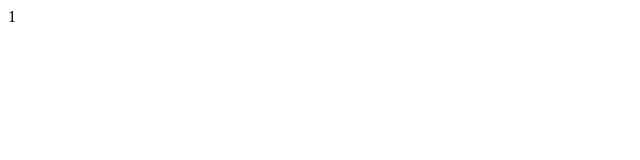
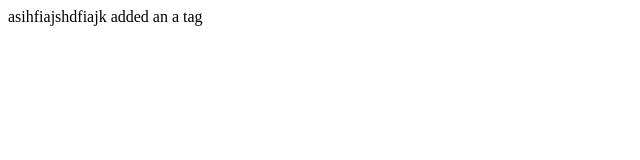
Before and after one commit to richard-kurian/git-one, a plain HTML site: page test.html in a window 1280 px wide. Shown: the whole page, without its empty margins (0-640 px from the left). Drawn offline with Linux system fonts and the light colour scheme.

Commit message:
Revert "test with 2 lines"
This reverts commit a48008a0e56a9233658fa9615f8657c83621ccca.

```diff
--- a/test.html
+++ b/test.html
@@ -1,2 +1,3 @@
 <!DOCTYPE html>
-<a>1</a>
+<uaid>asihfiajshdfiajk</uaid>
+<a>added an a tag</a>
```
